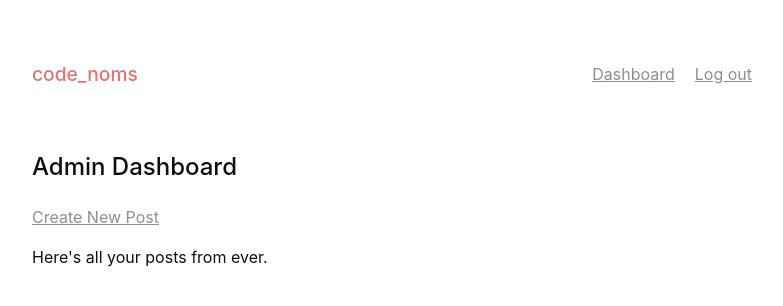
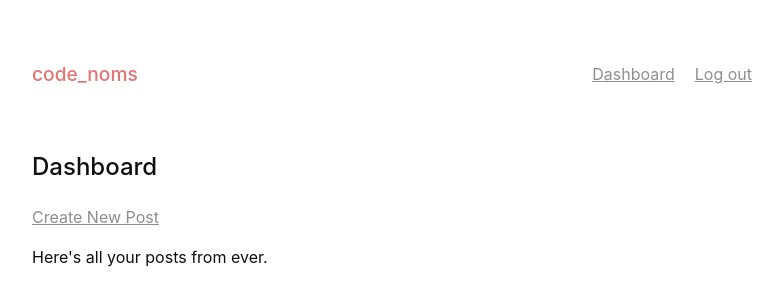
Before and after one commit to nmsalvatore/codenoms, a Django app: page /dashboard/ in a window 1280 px wide. Shown: the top 306 px of the page, without its empty margins (248-1031 px from the left). Run offline with Django 5.2, Linux system fonts and the light colour scheme; the visitor is signed in with stand-in values (Sample User, id 1); data that the repository does not hold is empty.

Commit message:
Remove "Admin" from heading

```diff
--- a/dashboard/templates/dashboard/dashboard.html
+++ b/dashboard/templates/dashboard/dashboard.html
@@ -3,7 +3,7 @@
 {% block subtitle %}dashboard{% endblock %}
 
 {% block content %}
-    <h1>Admin Dashboard</h1>
+    <h1>Dashboard</h1>
     <div class="dashboard content">
         <a class="new-post" href="{% url 'post_new' %}">Create New Post</a>
         <p>Here's all your posts from ever.</p>
```
